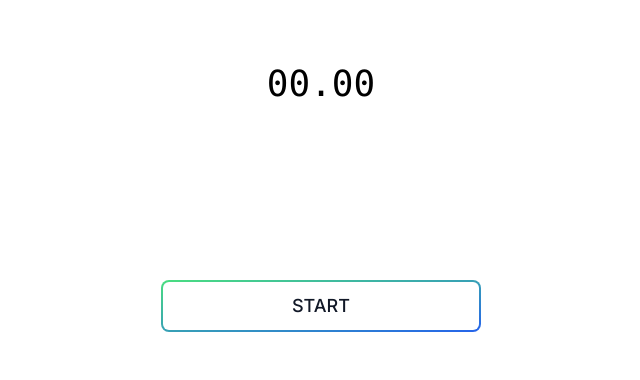
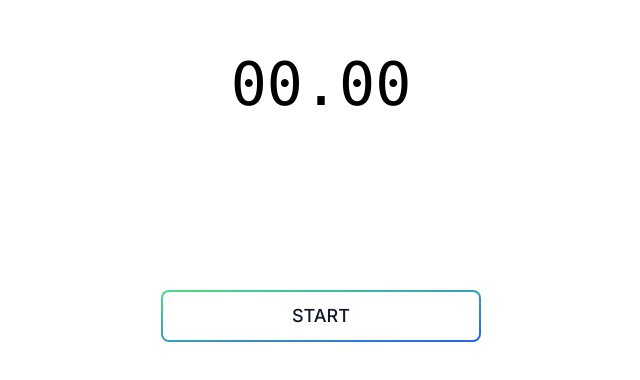
Before and after one commit to KCode100/Turn-Masters, a Next.js app: page /test in a window 1280 px wide. Shown: the part 202-582 px from the top of the page, without its empty margins (319-959 px from the left). Built offline with nearby package versions, Linux system fonts and the light colour scheme.

Commit message:
STYLE: animate result

```diff
--- a/package.json
+++ b/package.json
@@ -23,10 +23,12 @@
     "postcss": "8.4.25",
     "react": "18.2.0",
     "react-dom": "18.2.0",
+
     "tailwindcss": "3.3.2",
     "typescript": "5.1.6"
   },
   "devDependencies": {
-    "@capacitor/cli": "^5.1.1"
+    "@capacitor/cli": "^5.1.1",
+    "sass": "^1.63.6"
   }
 }
--- a/src/app/globals.css
+++ b/src/app/globals.css
@@ -4,6 +4,6 @@
 
 /* Safe area padding for iOS notches etc */
 body {
-    padding-top: env(safe-area-inset-top);
-    padding-bottom: env(safe-area-inset-bottom);
+  padding-top: env(safe-area-inset-top);
+  padding-bottom: env(safe-area-inset-bottom);
 }
--- a/src/app/single-player/page.tsx
+++ b/src/app/single-player/page.tsx
@@ -1,8 +1,10 @@
+import TimeGuessGame from "@/components/TimeGuessGame";
 import TowerGame from "@/components/TowerGame";
 import { ReactNode } from "react";
 
 const GAMES: ReactNode[] = [
   <TowerGame key="towerGame" />,
+  <TimeGuessGame key="timeGuessGame" />,
 ]
 
 const SinglePlayer = () => {
--- a/src/app/test/page.tsx
+++ b/src/app/test/page.tsx
@@ -1,74 +1,7 @@
-/*
+import TimeGuessGame from "@/components/TimeGuessGame";
 
-10 Second Stopwatch Game is a test of your body's internal clock.
+const Page = () => {
+  return <TimeGuessGame />;
+}
 
-Objective:
-With your eyes closed, stop the clock as close to 10.000 seconds as possible without going over. (The Price is Right rules)
-
-Rules:
-Player must not be able to view or feel any time keeping source. (Basically, player should be blindfolded)
-
-*/
-
-'use client'
-import { useState, useEffect, FC } from 'react';
-
-const TimeGuessGame: FC = () => {
-  const [time, setTime] = useState(0)
-  const [isPlaying, setIsPlaying] = useState(false)
-  const [gameComplete, setGameComplete] = useState(false)
-  const SECONDS_TO_GUESS = 10
-
-  useEffect(() => {
-    let interval: NodeJS.Timeout | undefined;
-    if (isPlaying) {
-      interval = setInterval(() => {
-        setTime((prevTime) => prevTime + 10);
-      }, 10);
-    } else if (!isPlaying) {
-      clearInterval(interval);
-    }
-
-    return () => clearInterval(interval);
-  }, [isPlaying]);
-
-  function handleStartTimer() {
-    setIsPlaying(true)
-  }
-
-  function handleEndTimer() {
-    setIsPlaying(false)
-    setGameComplete(true)
-  }
-
-  return (
-    <div className="min-h-screen flex flex-col items-center justify-center gap-32">
-      <div className={`text-center text-4xl font-mono ${gameComplete ? 'mb-0' : 'mb-12'}`}>
-        {isPlaying ? (
-          <span>##.##</span>
-        ) : (
-          <>
-            <span>{("0" + Math.floor((time / 1000) % 60)).slice(-2)}.</span>
-            <span>{("0" + ((time / 10) % 100)).slice(-2)}</span>
-          </>
-        )}
-        {gameComplete && (
-          <p className={`text-blue-500 block text-2xl text-center pt-4`}>{(SECONDS_TO_GUESS - (time / 1000)).toFixed(2)} seconds out!</p>
-        )}
-      </div>
-      <div className='w-full'>
-        <button
-          onClick={ isPlaying ? handleEndTimer : handleStartTimer }
-          className="relative w-full m-auto p-0.5 max-w-xs block overflow-hidden text-lg font-medium text-gray-900 rounded-lg group bg-gradient-to-br from-green-400 to-blue-600"
-          disabled={gameComplete}
-        >
-          <span className="relative block px-5 py-2.5 transition-all ease-in duration-75 bg-white rounded-md">
-            { (isPlaying || gameComplete) ? 'STOP' : 'START' }
-          </span>
-        </button>
-      </div>
-    </div>
-  );
-};
-
-export default TimeGuessGame;
+export default Page;
--- /dev/null
+++ b/src/components/TimeGuessGame/TimeGuessGame.module.scss
@@ -0,0 +1,12 @@
+@keyframes slide-up {
+  from {
+    transform: translateY(50%);
+  }
+  to {
+    transform: translateY(0%);
+  }
+}
+
+.result {
+  animation: slide-up .4s forwards  cubic-bezier(0.215, 0.610, 0.355, 1);
+}
--- a/src/components/TimeGuessGame/index.tsx
+++ b/src/components/TimeGuessGame/index.tsx
@@ -1,54 +1,73 @@
+/*
+
+10 Second Stopwatch Game is a test of your body's internal clock.
+
+Objective:
+With your eyes closed, stop the clock as close to 10.000 seconds as possible without going over. (The Price is Right rules)
+
+Rules:
+Player must not be able to view or feel any time keeping source. (Basically, player should be blindfolded)
+
+*/
+
 'use client'
-import React, { useState, useEffect } from 'react';
+import { useState, useEffect, FC } from 'react';
+import styles from './TimeGuessGame.module.scss'
 
-const TimeGuessGame: React.FC = () => {
-  const [playPressed, setPlayPressed] = useState(false);
-  const [startTime, setStartTime] = useState(0);
-  const [stopTime, setStopTime] = useState(0);
-  const [elapsedTime, setElapsedTime] = useState(0);
+const TimeGuessGame: FC = () => {
+  const [time, setTime] = useState(0)
+  const [isPlaying, setIsPlaying] = useState(false)
+  const [gameComplete, setGameComplete] = useState(false)
+  const SECONDS_TO_GUESS = 10
 
   useEffect(() => {
-    let intervalId: NodeJS.Timeout;
-
-    if (playPressed) {
-      setStartTime(Date.now());
-      intervalId = setInterval(() => {
-        setElapsedTime(Date.now() - startTime);
+    let interval: NodeJS.Timeout | undefined;
+    if (isPlaying) {
+      interval = setInterval(() => {
+        setTime((prevTime) => prevTime + 10);
       }, 10);
+    } else if (!isPlaying) {
+      clearInterval(interval);
     }
 
-    return () => {
-      clearInterval(intervalId);
-    };
-  }, [playPressed]);
+    return () => clearInterval(interval);
+  }, [isPlaying]);
 
-  const handlePlayClick = () => {
-    setPlayPressed(true);
-  };
+  function handleStartTimer() {
+    setIsPlaying(true)
+  }
 
-  const handleStopClick = () => {
-    if (playPressed) {
-      setStopTime(Date.now());
-      setPlayPressed(false);
-    }
-  };
-
-  const actualTime = 10000; // 10 seconds in milliseconds
+  function handleEndTimer() {
+    setIsPlaying(false)
+    setGameComplete(true)
+  }
 
   return (
-    <div>
-      <button onClick={handlePlayClick} disabled={playPressed}>
-        Play
-      </button>
-      <button onClick={handleStopClick} disabled={!playPressed}>
-        Stop
-      </button>
-      {stopTime > 0 && (
-        <div>
-          <p>Actual Time: {actualTime / 1000} seconds</p>
-          <p>Your Time: {elapsedTime / 1000} seconds</p>
-        </div>
-      )}
+    <div className="min-h-screen flex flex-col items-center justify-center gap-32">
+      <div className={`text-center text-6xl font-mono ${gameComplete ? 'mb-0' : 'mb-12'}`}>
+        {isPlaying ? (
+          <span>##.##</span>
+        ) : (
+          <>
+            <span>{("0" + Math.floor((time / 1000) % 60)).slice(-2)}.</span>
+            <span>{("0" + ((time / 10) % 100)).slice(-2)}</span>
+          </>
+        )}
+        {gameComplete && (
+          <p className={`${styles.result} text-blue-500 block text-2xl text-center pt-4`}>{Math.abs((SECONDS_TO_GUESS - (time / 1000))).toFixed(2)} seconds out!</p>
+        )}
+      </div>
+      <div className='w-full'>
+        <button
+          onClick={ isPlaying ? handleEndTimer : handleStartTimer }
+          className="relative w-full m-auto p-0.5 max-w-xs block overflow-hidden text-lg font-medium text-gray-900 rounded-lg group bg-gradient-to-br from-green-400 to-blue-600"
+          disabled={gameComplete}
+        >
+          <span className="relative block px-5 py-2.5 transition-all ease-in duration-75 bg-white rounded-md">
+            { (isPlaying || gameComplete) ? 'STOP' : 'START' }
+          </span>
+        </button>
+      </div>
     </div>
   );
 };
```
Also changed, not shown: 1 other file (tests, documents, lock files or other folders).
